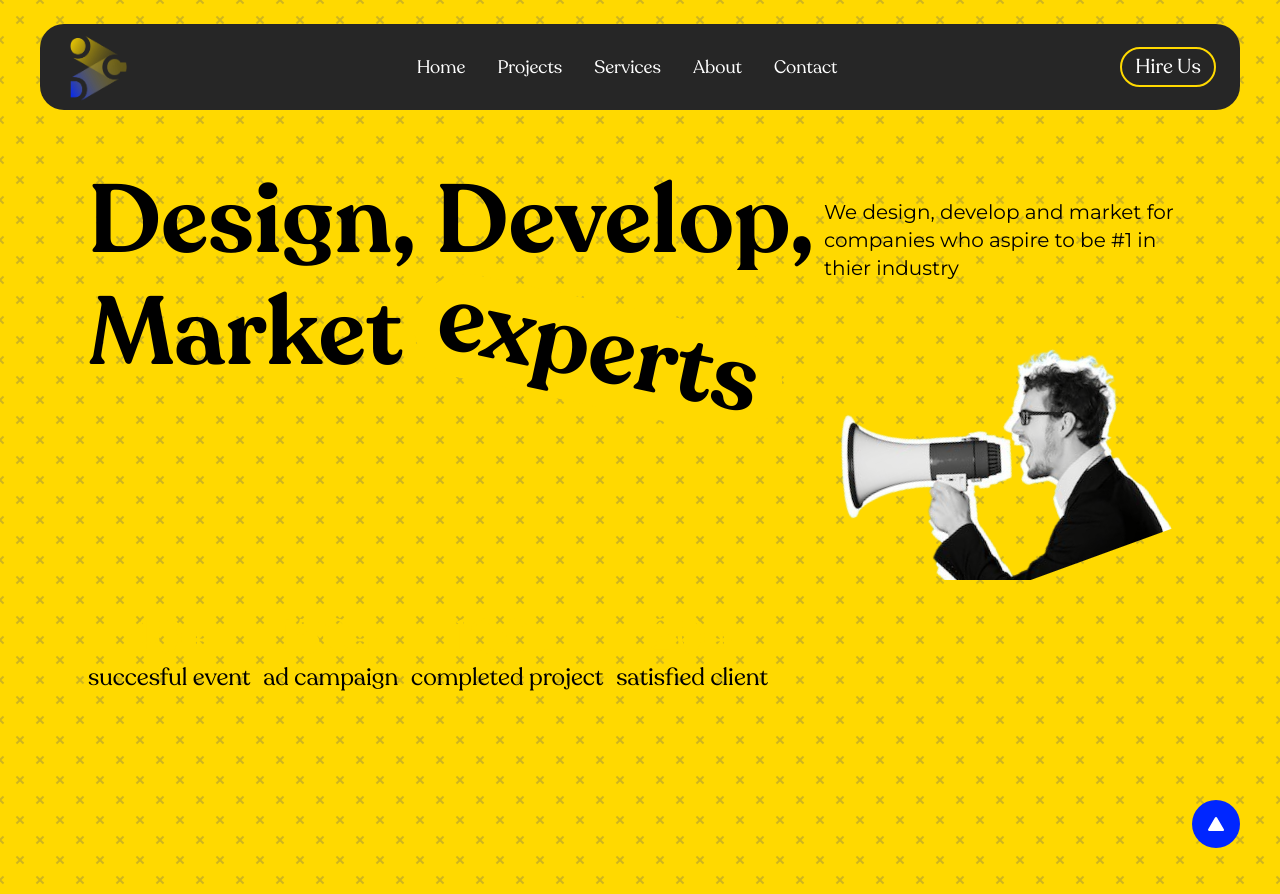
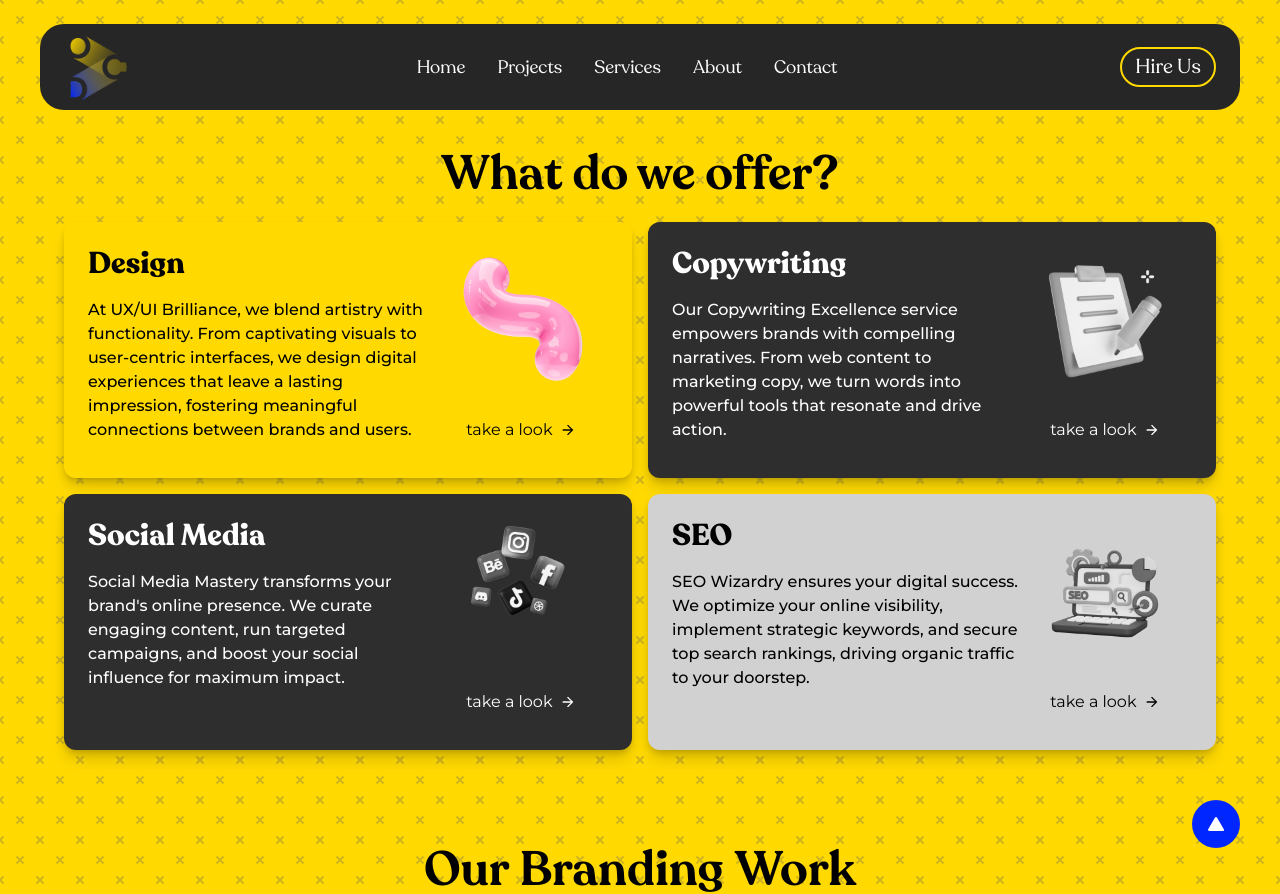
Before and after one commit to daniel-d7a/ocd-new-landing-page, a Next.js app: page / in a window 1280 px wide. Shown: the top 894 px of the page. Built offline with nearby package versions, Linux system fonts and the light colour scheme.

Commit message:
added title for different kinds of projects

```diff
--- /dev/null
+++ b/src/app/Projects/page.tsx
@@ -0,0 +1,7 @@
+export default function Projects() {
+  return (
+    <div className="min-h-screen grid place-items-center">
+      <p>projects</p>
+    </div>
+  );
+}
--- a/src/app/layout.tsx
+++ b/src/app/layout.tsx
@@ -2,6 +2,7 @@
 import { recoleta } from "@/lib/fonts";
 import { cn } from "@/lib/cn";
 import { Metadata } from "next";
+import { Suspense } from "react";
 
 export const metadata: Metadata = {
   title: "OCD",
--- a/src/app/page.tsx
+++ b/src/app/page.tsx
@@ -7,11 +7,11 @@
 export default function Home() {
   return (
     <main className="">
-      <Hero />
-      <AboutUs />
+      {/* <Hero /> */}
+      {/* <AboutUs /> */}
       <Services />
       <Projects />
-      <Testmonials />
+      {/* <Testmonials /> */}
     </main>
   );
 }
--- a/src/components/home/Projects.tsx
+++ b/src/components/home/Projects.tsx
@@ -1,12 +1,71 @@
+"use client";
+import { ElementRef, useEffect, useRef, useState } from "react";
 import { Branding } from "./Projects/Branding";
 import { Design } from "./Projects/Design";
+import { motion, useInView, useScroll, useTransform } from "framer-motion";
 
 export const Projects = () => {
+  const [typeIndex, setTypeIndex] = useState(0);
+  const containerRef = useRef<ElementRef<"section">>(null);
+  const { scrollYProgress } = useScroll({
+    target: containerRef,
+    offset: ["start start", "end end"],
+  });
+
+  const inView = useInView(containerRef, {
+    once: false,
+    amount: 0.2,
+  });
+
+  scrollYProgress.on("change", (latest) => {
+    console.log("latest => ", latest);
+  });
+
+  const textPos = useTransform(scrollYProgress, [0, 1], [0, 100]);
+  textPos.on("change", (latest) => {
+    if (latest > 30) {
+      setTypeIndex(1);
+    } else {
+      setTypeIndex(0);
+    }
+  });
+
+  const textScroll = useTransform(
+    textPos,
+    [0, 25, 35, 100],
+    [0, 0, -170, -170]
+  );
+
   return (
-    <section className="py-10 md:block flex flex-col ">
-      <p className="text-4xl md:text-5xl font-semibold text-center">Our Work</p>
+    <section ref={containerRef} className="py-10 pt-14 md:block flex flex-col ">
+      <div className="sticky z-10 top-4 text-4xl md:text-5xl font-semibold text-center flex items-baseline justify-center">
+        Our
+        <motion.div
+          style={{
+            width: !inView
+              ? "0%"
+              : typeIndex === 0
+              ? "12%"
+              : typeIndex === 1
+              ? "17%"
+              : "0%",
+          }}
+          className="mx-1 h-14 inline-block overflow-hidden transition-all"
+        >
+          <div className="w-full">
+            <motion.p style={{ x: textScroll }} className="space-x-6">
+              {projectTypes.map((type) => (
+                <span key={type}>{type}</span>
+              ))}
+            </motion.p>
+          </div>
+        </motion.div>
+        Work
+      </div>
       <Design />
       <Branding />
     </section>
   );
 };
+
+const projectTypes = ["Design", "Branding"];
```
